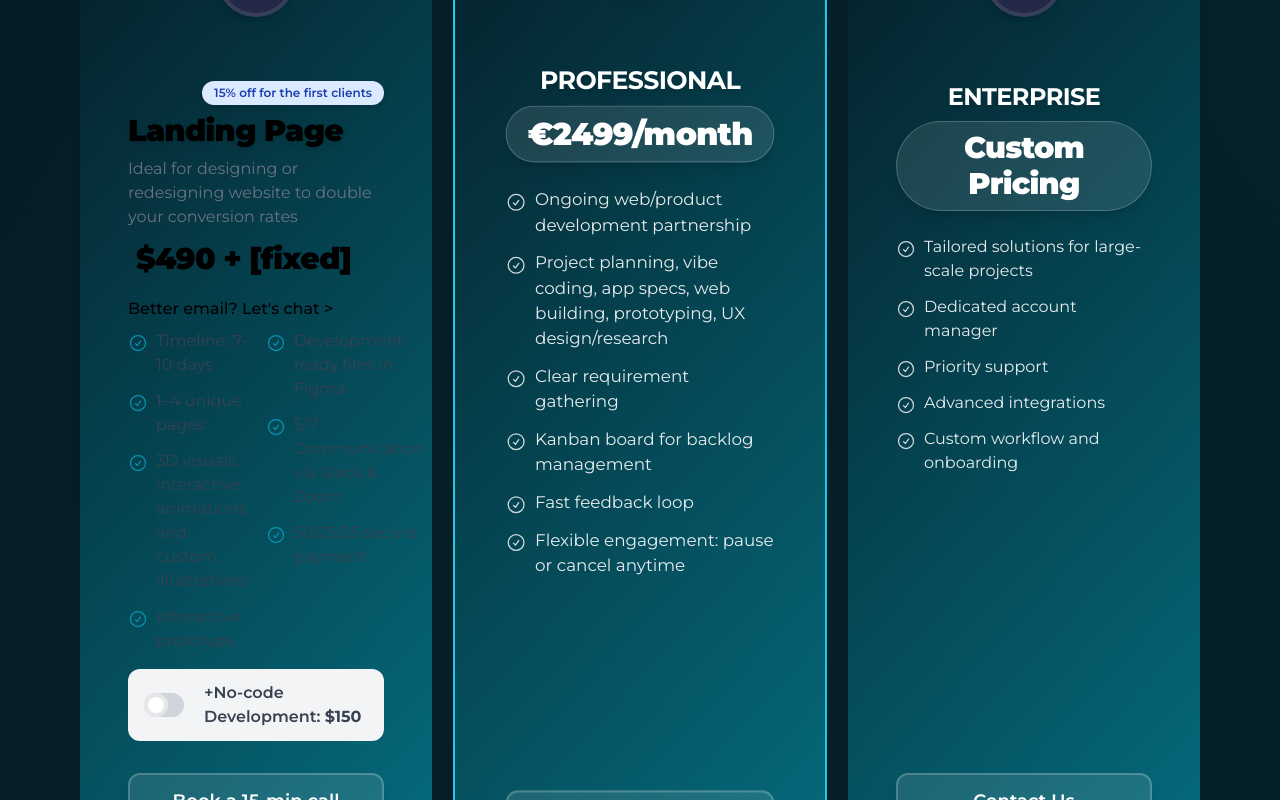
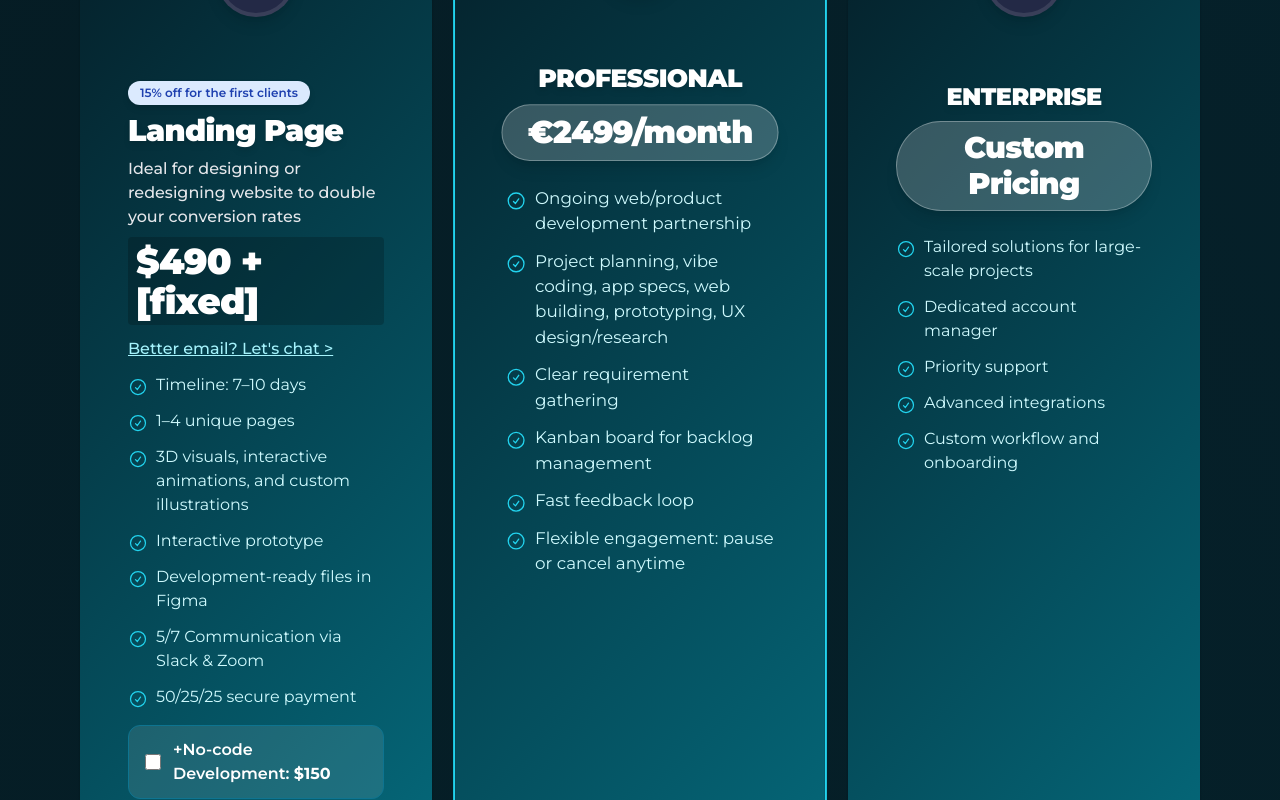
Before and after one commit to mbjorke/blueberry-site, a Next.js app: page / in a window 1280 px wide. Shown: the part 1060-1860 px from the top of the page. Built offline with nearby package versions, Linux system fonts and the light colour scheme.

Commit message:
style: Plans component content and layout improved for clarity and design fidelity

```diff
--- a/src/components/Plans.tsx
+++ b/src/components/Plans.tsx
@@ -95,79 +95,69 @@ const Plans = () => {
                   return <Icon className="w-10 h-10 text-white" aria-label={service.title + ' icon'} />;
                 })()}
               </div>
-              <div className="mt-14 flex flex-col items-center">
+              <div className="mt-14 flex flex-col items-center h-full w-full">
   {/* Custom rendering for the first card (Landing Page) */}
   {idx === 0 ? (
     <>
       {/* Badge */}
-                    <div className="mb-2 w-full flex justify-end">
+      <div className="mb-2 w-full flex justify-start">
         <span className="inline-block px-3 py-1 rounded-full text-xs font-semibold bg-blue-100 text-blue-800 drop-shadow-md">
           {service.badge}
         </span>
       </div>
-                    <h3 className="text-3xl font-extrabold mb-2 text-left w-full tracking-tight text-black drop-shadow-md">
+      <h3 className="text-3xl font-extrabold mb-2 text-left w-full tracking-tight text-white drop-shadow-md">
         {service.displayTitle}
       </h3>
-                    <div className="text-gray-500 text-base w-full mb-2 text-left">{service.subtitle}</div>
-                    <div className="text-left w-full mb-4">
-                      <span className="inline-block px-2 py-1 rounded font-extrabold text-3xl tracking-tight text-black">
+      <div className="text-gray-200 text-base w-full mb-2 text-left font-medium">{service.subtitle}</div>
+      <div className="text-left w-full mb-3">
+        <span className="inline-block px-2 py-1 rounded font-extrabold text-4xl tracking-tight text-white bg-black/20">
           {displayPrice}
         </span>
       </div>
       {/* Extra info */}
-                    <div className="w-full text-left text-black font-medium mb-2">{service.extra}</div>
-                    {/* Features (split into two columns for visual similarity) */}
-                    <div className="flex w-full gap-4 mb-4">
-                      <ul className="flex-1 space-y-3">
-                        {service.features.slice(0, Math.ceil(service.features.length / 2)).map((feature, i) => (
-                          <li key={i} className="flex items-start text-base text-gray-700">
-                            <CheckIcon className="w-5 h-5 mr-2 mt-1 flex-shrink-0 text-cyan-600" />
+      <div className="w-full text-left text-cyan-200 font-medium mb-3 underline cursor-pointer hover:text-cyan-300 transition">
+        {service.extra}
+      </div>
+      {/* Features (single column for clarity) */}
+      <ul className="w-full mb-4 space-y-3">
+        {service.features.map((feature, i) => (
+          <li key={i} className="flex items-start text-base text-cyan-100">
+            <CheckIcon className="w-5 h-5 mr-2 mt-1 flex-shrink-0 text-cyan-400" />
             <span>{feature}</span>
           </li>
         ))}
       </ul>
-                      <ul className="flex-1 space-y-3">
-                        {service.features.slice(Math.ceil(service.features.length / 2)).map((feature, i) => (
-                          <li key={i} className="flex items-start text-base text-gray-700">
-                            <CheckIcon className="w-5 h-5 mr-2 mt-1 flex-shrink-0 text-cyan-600" />
-                            <span>{feature}</span>
-                          </li>
-                        ))}
-                      </ul>
-                    </div>
-                    {/* Add-on toggle (interactive) */}
+      {/* Add-on toggle (interactive, styled) */}
       {service.addOn && (
-                      <div className="w-full flex items-center bg-gray-100 rounded-xl px-4 py-3 mb-4">
-                        <div className="flex items-center mr-3">
-                          <span className="relative inline-block w-10 mr-2 align-middle select-none">
+        <div className="w-full flex items-center bg-white/10 rounded-xl px-4 py-3 mb-4 border border-cyan-700">
+          <label className="flex items-center cursor-pointer w-full">
             <input
               type="checkbox"
               checked={starterAddon}
               onChange={() => setStarterAddon((v) => !v)}
-                              className="absolute block w-6 h-6 rounded-full bg-white border-4 appearance-none cursor-pointer"
-                              style={{ left: 0, top: 0 }}
+              className="form-checkbox h-5 w-5 text-cyan-600 transition-all duration-150 mr-3 rounded-full border-2 border-cyan-400 focus:ring-cyan-500"
             />
-                            <span className="block overflow-hidden h-6 rounded-full bg-gray-300"></span>
+            <span className="text-base font-semibold text-white">
+              {service.addOn.label}: <span className="font-bold">{service.addOn.price}</span>
             </span>
-                        </div>
-                        <span className="text-base font-semibold text-gray-700">{service.addOn.label}: <span className="font-bold">{service.addOn.price}</span></span>
+          </label>
         </div>
       )}
     </>
   ) : (
     <>
-                    <h3 className="text-2xl font-bold mb-2 text-center tracking-tight flex items-center justify-center gap-2 uppercase text-white drop-shadow-md">
+      <h3 className="text-2xl font-extrabold mb-2 text-center tracking-tight uppercase text-white drop-shadow-md">
         {service.title}
       </h3>
       <div className="text-center mb-6">
-                      <span className="inline-block px-5 py-2 rounded-full font-extrabold text-3xl shadow-lg tracking-tight bg-white/10 text-white border border-white/20">
+        <span className="inline-block px-6 py-2 rounded-full font-extrabold text-3xl shadow-lg tracking-tight bg-white/20 text-white border border-white/30">
           {service.price}
         </span>
       </div>
-                    <ul className="mb-8 space-y-3">
+      <ul className="mb-8 space-y-3 w-full">
         {service.features.map((feature, i) => (
-                        <li key={i} className="flex items-start text-base text-white/90">
-                          <CheckIcon className="w-5 h-5 mr-2 mt-1 flex-shrink-0 text-white/80" />
+          <li key={i} className="flex items-start text-base text-cyan-100">
+            <CheckIcon className="w-5 h-5 mr-2 mt-1 flex-shrink-0 text-cyan-400" />
             <span>{feature}</span>
           </li>
         ))}
```
Lines whose indentation alone changed are shown as unchanged.
